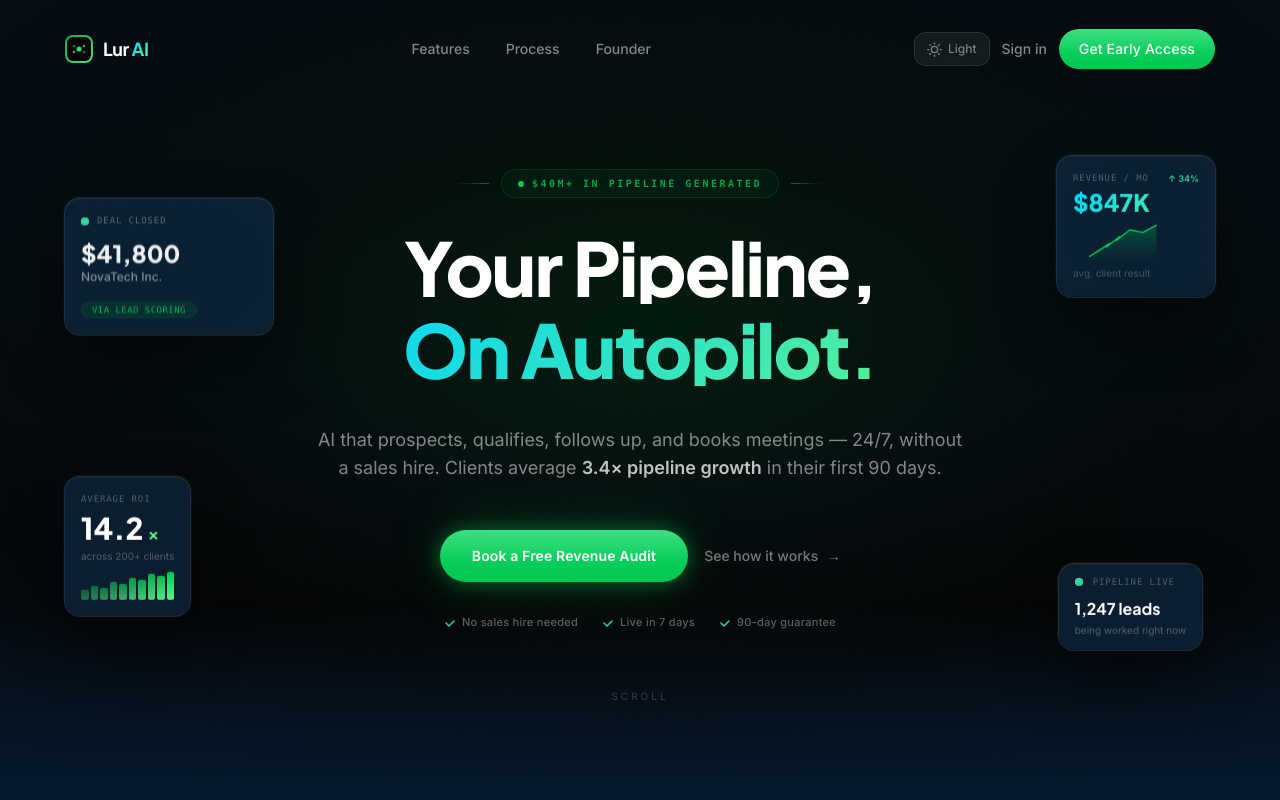
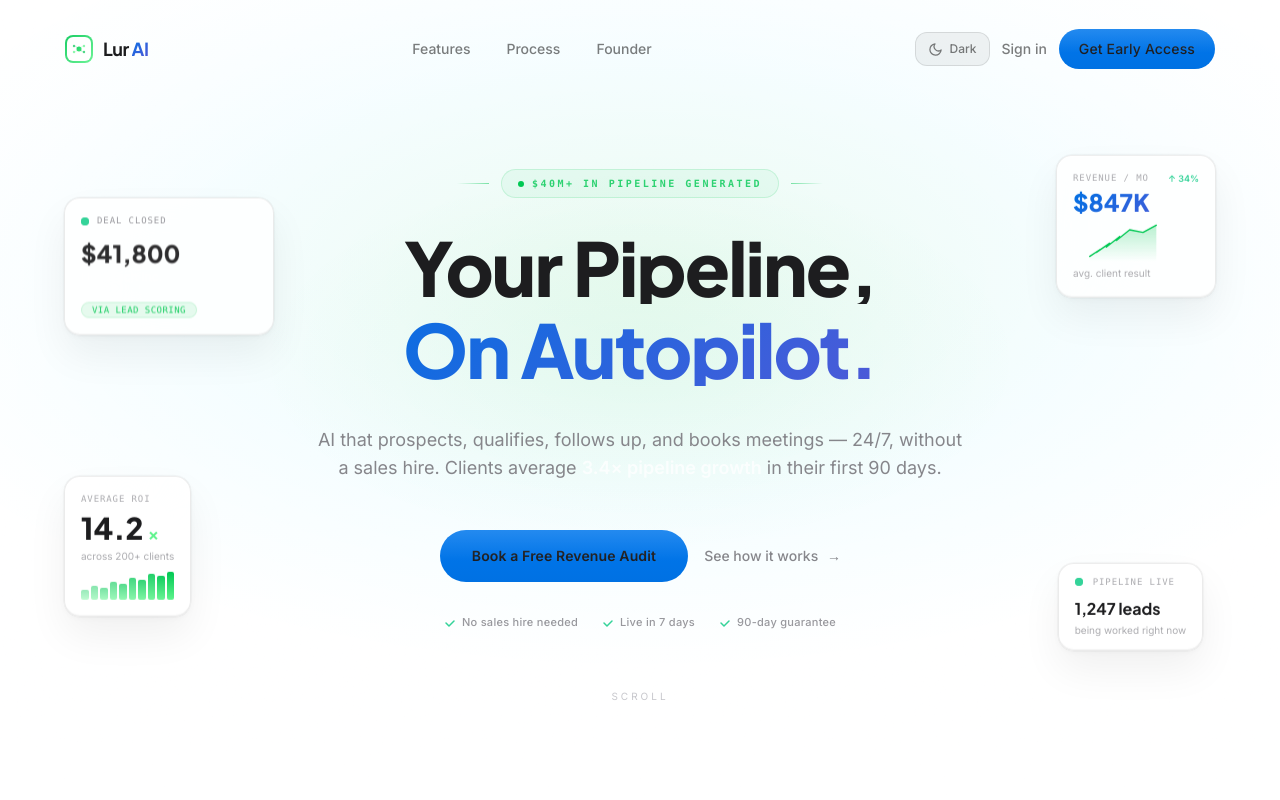
Before and after one commit to kingwork147/LurAI, a Next.js app: page / in a window 1280 px wide. Shown: the top 800 px of the page. Built offline with nearby package versions, Linux system fonts and the light colour scheme.

Commit message:
feat: set light mode as default theme
Default state and context both start as 'light'. On mount, reads
localStorage — falls back to 'light' if no preference stored.

Co-Authored-By: Claude Sonnet 4.6 <noreply@anthropic.com>

```diff
--- a/src/providers/ThemeProvider.tsx
+++ b/src/providers/ThemeProvider.tsx
@@ -7,21 +7,20 @@ type Theme = 'dark' | 'light'
 const ThemeContext = createContext<{
   theme: Theme
   toggleTheme: () => void
-}>({ theme: 'dark', toggleTheme: () => {} })
+}>({ theme: 'light', toggleTheme: () => {} })
 
 export function useTheme() {
   return useContext(ThemeContext)
 }
 
 export default function ThemeProvider({ children }: { children: React.ReactNode }) {
-  const [theme, setTheme] = useState<Theme>('dark')
+  const [theme, setTheme] = useState<Theme>('light')
 
   useEffect(() => {
     const stored = localStorage.getItem('lur-theme') as Theme | null
-    if (stored === 'light') {
-      setTheme('light')
-      document.documentElement.classList.add('light')
-    }
+    const resolved = stored ?? 'light'
+    setTheme(resolved)
+    document.documentElement.classList.toggle('light', resolved === 'light')
   }, [])
 
   const toggleTheme = () => {
```
